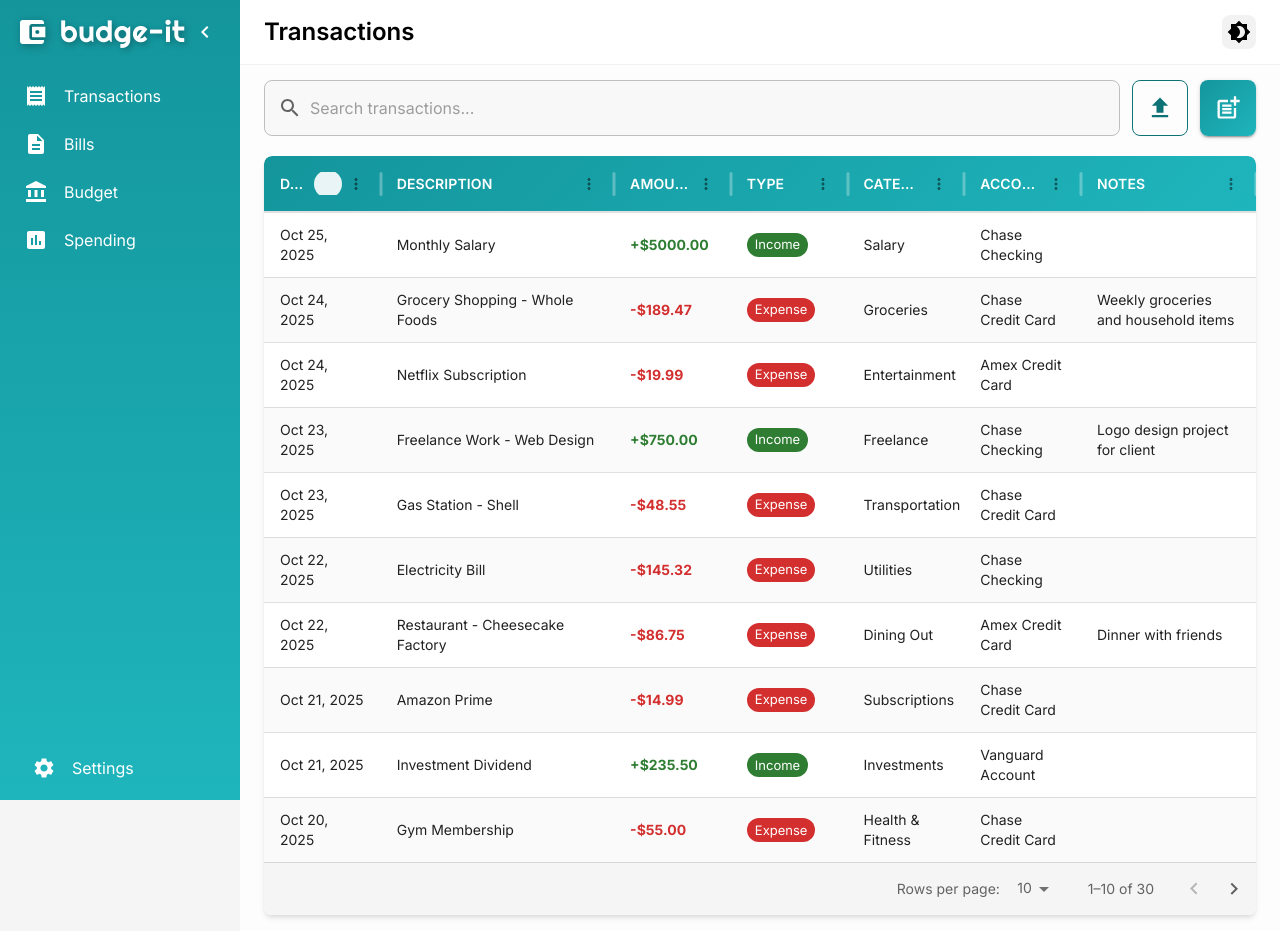
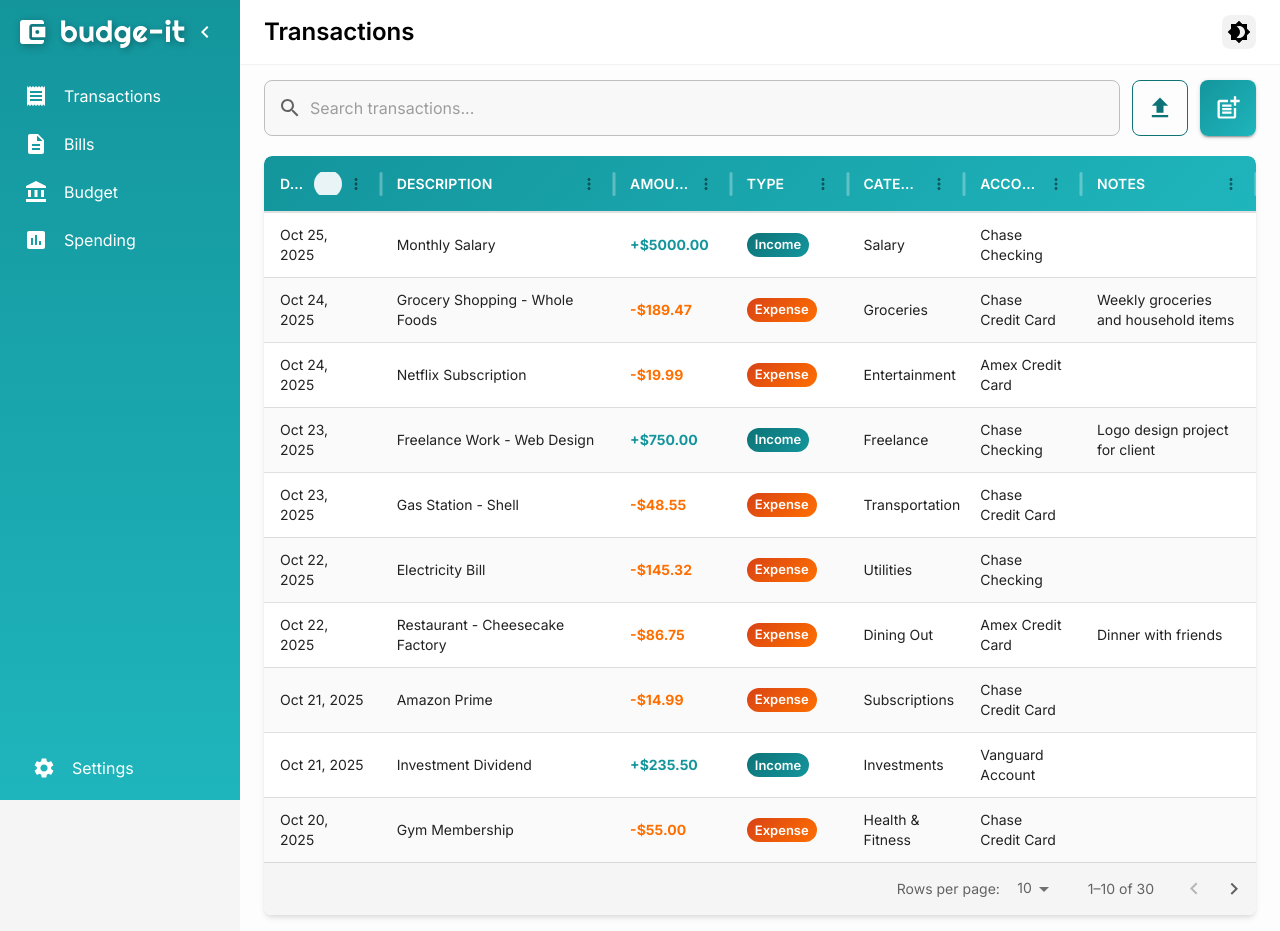
Before and after one commit to mctelinde/budge-it, a React (Create React App) app: page /transactions in a window 1280 px wide. Built offline with nearby package versions, Linux system fonts and the light colour scheme.

Commit message:
fix: Update color styling for income and expense types in TransactionTable

```diff
--- a/src/components/TransactionTable.tsx
+++ b/src/components/TransactionTable.tsx
@@ -43,7 +43,7 @@ export const TransactionTable: React.FC<TransactionTableProps> = ({
         return (
           <Box
             sx={{
-              color: type === 'income' ? theme.palette.success.main : theme.palette.error.main,
+              color: type === 'income' ? '#14959c' : '#ff6f00',
               fontWeight: 'bold',
             }}
           >
@@ -59,9 +59,16 @@ export const TransactionTable: React.FC<TransactionTableProps> = ({
       renderCell: (params) => (
         <Chip
           label={params.value}
-          color={params.value === 'income' ? 'success' : 'error'}
           size="small"
-          sx={{ textTransform: 'capitalize' }}
+          sx={{
+            textTransform: 'capitalize',
+            background: params.value === 'income'
+              ? 'linear-gradient(135deg, #0d7377 0%, #14959c 100%)'
+              : 'linear-gradient(135deg, #d84315 0%, #ff6f00 100%)',
+            color: '#ffffff',
+            fontWeight: 600,
+            border: 'none',
+          }}
         />
       ),
     },
```
